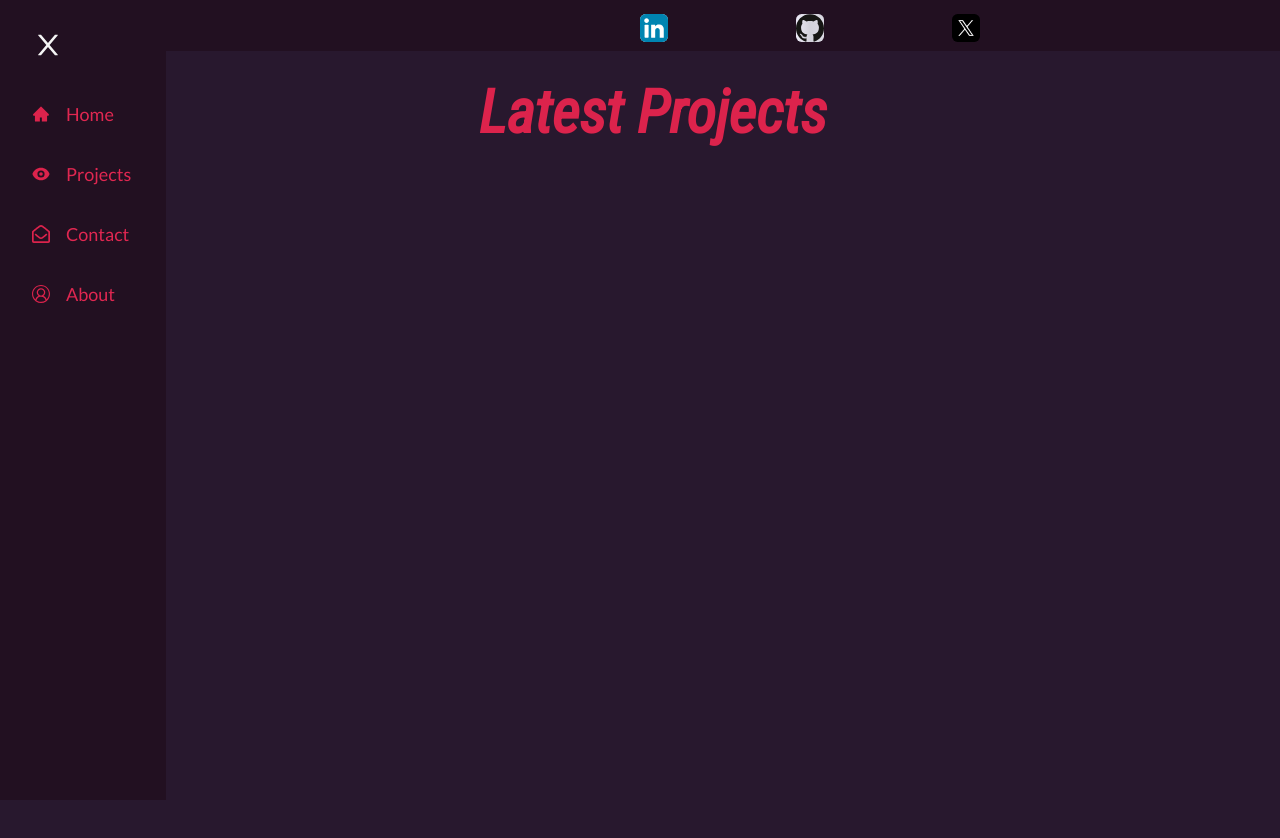
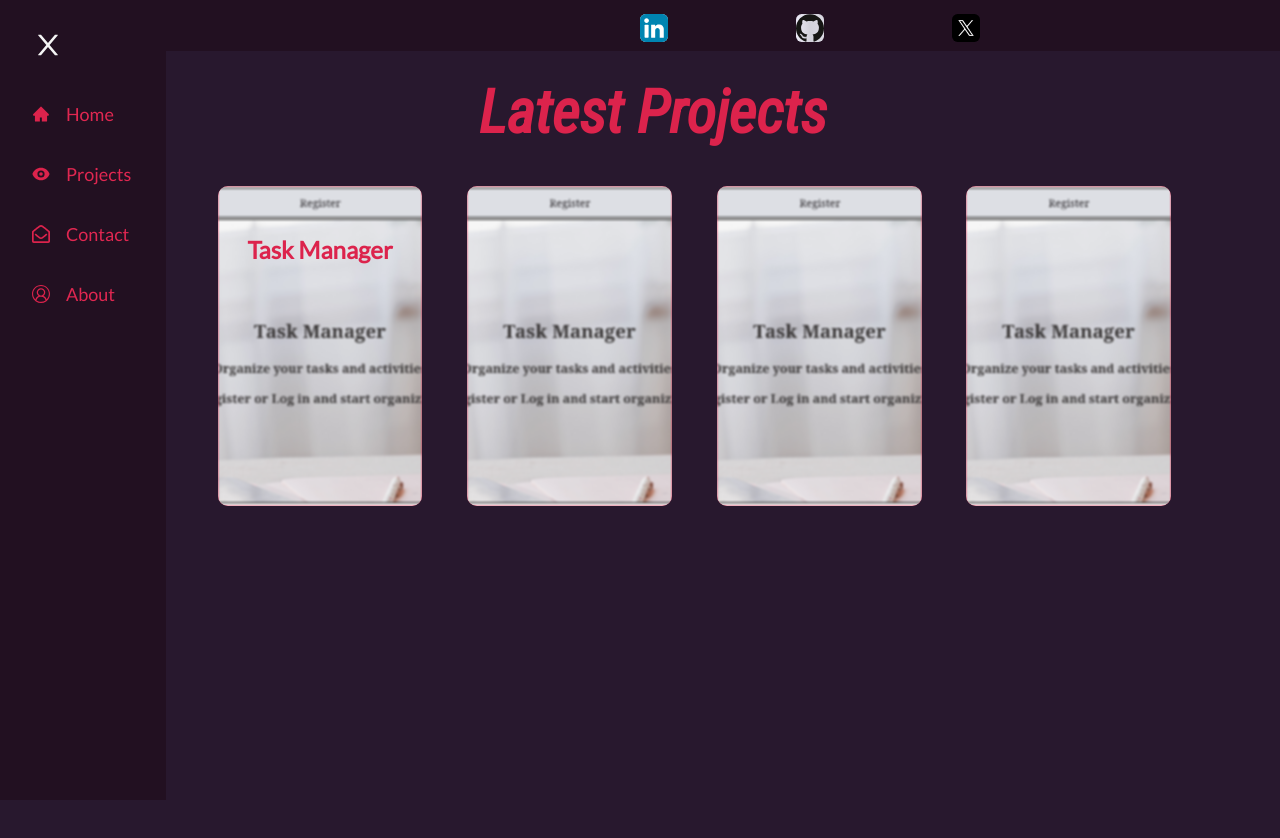
Before and after one commit to sjdev2212/portfoliosjdev, a React (Create React App) app: page /projects in a window 1280 px wide. Shown: the top 838 px of the page. Built offline with nearby package versions, Linux system fonts and the light colour scheme.

Commit message:
chore: Update card animation and add task manager section

```diff
--- a/src/Content.css
+++ b/src/Content.css
@@ -19,6 +19,17 @@
     transform: translateX(0);
   }
 }
+@keyframes tilt-right {
+  0% {
+    transform: rotate(0deg);
+  }
+  50% {
+    transform: rotate(5deg);
+  }
+  100% {
+    transform: rotate(0deg);
+  }
+}
 .content {
   background-color: #28182e;
 display: flex;
@@ -32,13 +43,71 @@ margin-top: 4vw;
 height: 100vw;
 
 }
+
+.cards-container{
+  height: 32vw;
+  width: 78%;
+  margin-left: 10vw;
+  animation : appear-from-right 1s ease-in-out 0.1s;
+  display: grid;
+  grid-template-columns: 1fr 1fr 1fr 1fr;
+
+
+}
+.card{
+  position: relative;
+  width: 16vw;
+  height: 25vw;
+  background-color: #dc234c;
+  border-radius: 10px;
+  margin: 1vw;
+  overflow: hidden;
+
+
+
+}
+.card:hover {
+  animation: tilt-right 0.8s ease-in-out;
+  scale: 1.1;
+  background-color: #e91e63;
+  transition: 0.5s;
+  cursor: pointer;
+}
+
+.card:hover::before {
+  filter: blur(3px); /* Reduce blur amount on hover */
+}
+
+.card::before {
+  content: '';
+  position: absolute;
+  top: 0;
+  left: 0;
+  width: 100%;
+  height: 100%;
+  background-image: url('./images/task-2.png');
+  background-size: cover;
+  background-position: center;
+  filter: blur(1px); /* Adjust the blur amount as needed */
+  z-index: 1;
+}
+
+.card .title {
+  position: relative;
+  top: 3vw;
+  z-index: 2;
+  color: #dc234c;
+  text-align: center;
+  margin-top: 10px; /* Adjust as needed to position the title */
+}
+
 .content h1{
   font-family: 'Roboto Condensed', sans-serif;
   font-size: 4.7vw;
   color: #dc234c;
   margin-left: 2vw;
   margin-top: 2vw;
-  margin-bottom: 8vw;
+  margin-bottom: 2vw;
 
 }
 
@@ -56,8 +125,8 @@ height: 100vw;
 }
 
 .task-img{
-  height: 25vw;
-  width: 40vw;
+  height: 26vw;
+  width: 16vw;
   border: 2px solid whitesmoke;
   border-radius: 10px;
 }
@@ -348,3 +417,26 @@ flex-direction: column;
 
 }
 }
+
+.task-manager-active{
+  display: flex;
+  flex-direction: column;
+  height: 40vw;
+  width: 80%;
+  position: relative;
+  bottom: 41vw;
+  background-color: #491447;
+  z-index: 2;
+  left: 4vw;
+  border: 5px solid whitesmoke;
+  border-radius: 25px;
+  border-color: #dc234c;
+  color : #dc234c;
+  cursor: pointer;
+
+
+
+}
+.task-closed{
+  display: none;
+}
--- a/src/Content.js
+++ b/src/Content.js
@@ -1,6 +1,7 @@
 /* import Carousel from '@itseasy21/react-elastic-carousel' */
 import './Content.css'
-/* import task1 from './images/task-1.png'
+import {useState} from 'react'
+ import task1 from './images/task-1.png'
 import task2 from './images/task-2.png'
 import task3 from './images/home-light.png'
 import task4 from './images/add-bill.png'
@@ -16,10 +17,15 @@ import socorrosInst from './images/institucional.png'
 import socorrosInst2 from './images/institucional-2.png'
 import socorrosUrgencias  from './images/urgencias.png'
 import socorrosPagos  from './images/pagos.png'
- */
+
+
 export const Content = () => {
 
+  const [active , setActive] = useState(false)
 
+const handleActive = () => {
+  setActive(!active)
+}
 
   return (
     <main className="content">
@@ -28,7 +34,7 @@ export const Content = () => {
 {/*   <section className="task-manager">
     <div className="carousel-task" >
     <Carousel itemsToShow={1}>
-    <img className="task-img" src={task1} alt="first pic task" />
+
     <img className="task-img" src={task2} alt="second pic task" />
     <img className="task-img" src={loginLight} alt="login light" />
     <img className="task-img" src={loginDark} alt="login dark" />
@@ -149,6 +155,50 @@ CSS
     </section>
  */}
 
+<section className='cards-container'>
+<div className='card' onClick={handleActive}>
+<h2 class="title">Task Manager </h2>
+</div>
+<div className='card'>
+
+</div>
+<div className='card'>
+
+</div>
+<div className='card'>
+
+</div>
+</section>
+
+<section onClick={handleActive} className={active ?  'task-manager-active' : 'task-closed'}>
+<div className='task-content'>
+<h2>Task Manager</h2>
+<p>Introducing my comprehensive task manager application,
+        designed to keep you organized effortlessly.
+        This versatile tool empowers users to efficiently manage tasks,
+        bills, and appointments, all within a single platform.
+        With a sleek dark mode for enhanced visual comfort and a seamless toggle between Spanish and English languages,
+        the app is tailored to suit diverse user preferences.
+        Rigorously tested with Jest, it's not just a task manager;
+        it's your reliable digital assistant for staying on top of life's demands.</p>
+        <div className='task-btns'>
+        <a href='https://shimmering-buttercream-92b1e0.netlify.app/' target='_blank' rel="noreferrer" className='btn'>See Live</a>
+
+
+
+     </div>
+</div>
+</section>
+
+
+
+
+
+
+
+
+
+
 
 
 </main>
--- a/src/Navbar.js
+++ b/src/Navbar.js
@@ -20,7 +20,7 @@ const Navbar = () => {
     const showSideOnTime = () => {
       setTimeout(() => {
         setSidebar(true);
-      }, 2260);
+      }, 1560);
     };
     showSideOnTime();
   });
```
Also changed, not shown: src/images/task-1.png.
